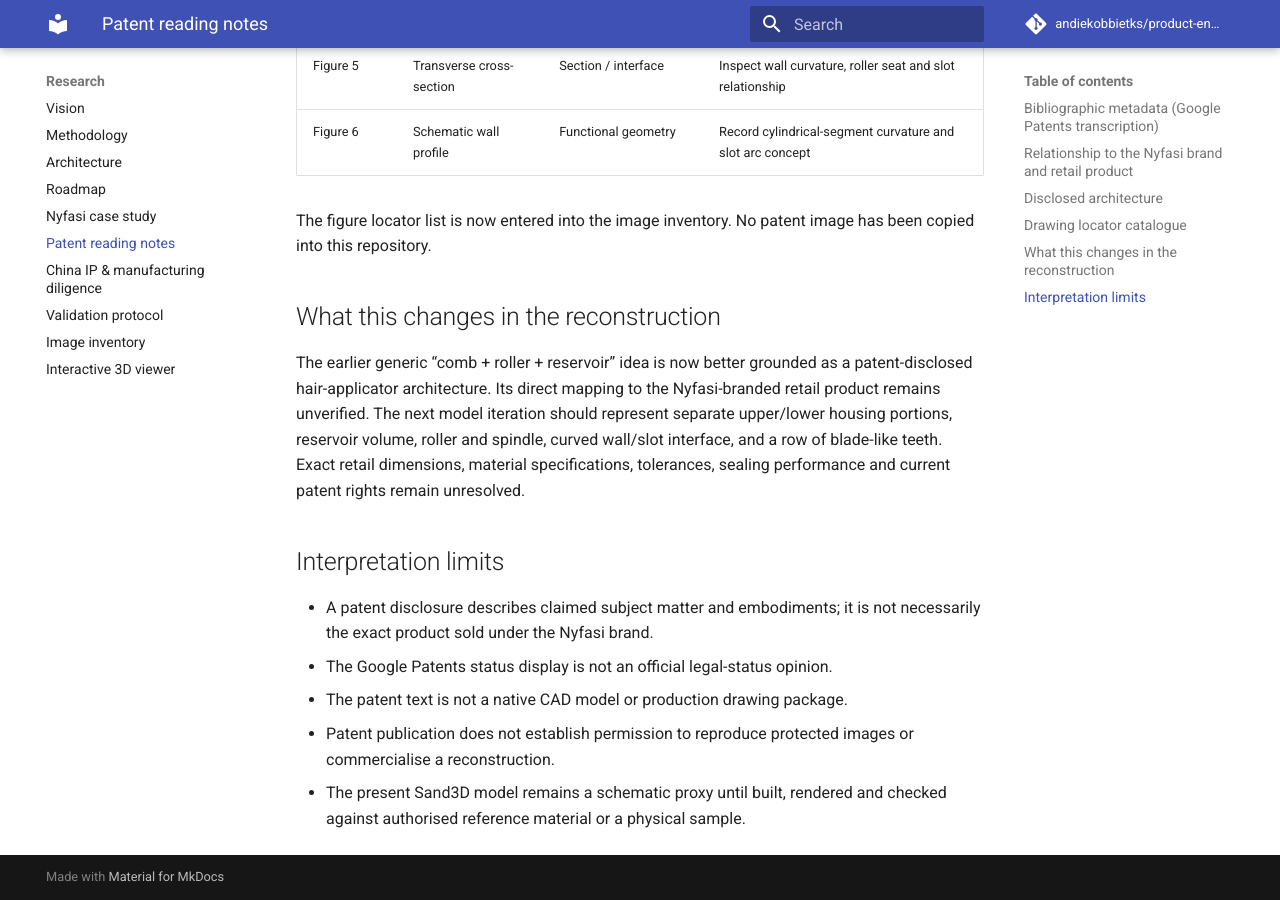
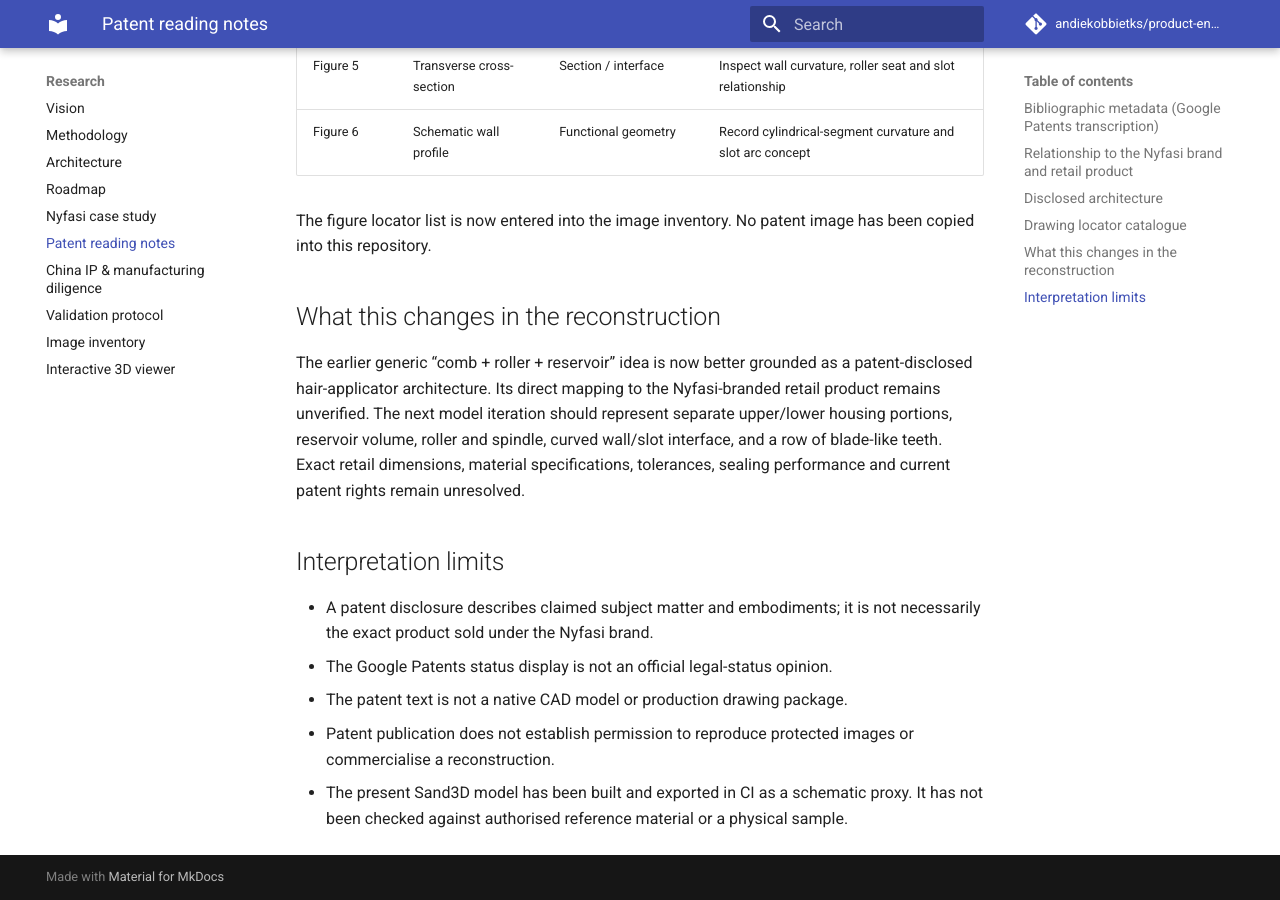
Before and after one commit to andiekobbietks/product-engineering-lab, an MkDocs documentation site: the page built from docs/experiments/patent-reading-notes.md, in a window 1280 px wide and 900 px high, scrolled down 2089 px. Built offline with MkDocs 1.6.1 and Material for MkDocs 9.7.7, drawn with Linux system fonts in a browser that asks for light colours; comment, search, counter and statistics services are not loaded.

Commit message:
Update verified build status in docs/experiments/patent-reading-notes.md

```diff
--- a/docs/experiments/patent-reading-notes.md
+++ b/docs/experiments/patent-reading-notes.md
@@ -61,4 +61,4 @@ The earlier generic “comb + roller + reservoir” idea is now better grounded
 - The Google Patents status display is not an official legal-status opinion.
 - The patent text is not a native CAD model or production drawing package.
 - Patent publication does not establish permission to reproduce protected images or commercialise a reconstruction.
-- The present Sand3D model remains a schematic proxy until built, rendered and checked against authorised reference material or a physical sample.
+- The present Sand3D model has been built and exported in CI as a schematic proxy. It has not been checked against authorised reference material or a physical sample.
```
